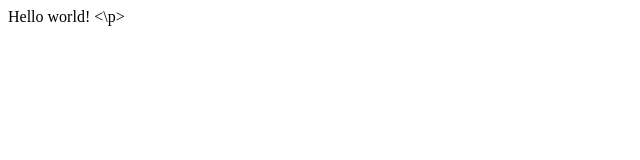
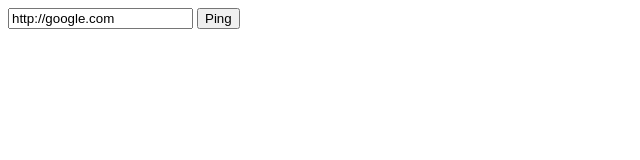
Before and after one commit to calvinfarias/calvinfarias.github.io, a plain HTML site: page index.html in a window 1280 px wide. Shown: the whole page, without its empty margins (0-640 px from the left). Drawn offline with Linux system fonts and the light colour scheme.

Commit message:
Update index.html

```diff
--- a/index.html
+++ b/index.html
@@ -1,10 +1,22 @@
 <html>
-<head></head>
+<head>
+    <script src="./ping.js"></script>
+    <script>
+    var do_ping = function() {
+        ping(document.getElementById('pingurl').value).then(function(delta) {
+            alert(delta);
+        }).catch(function(error) {
+            alert(String(error));
+        });
+    };
+    </script>
+</head>
 <!--META http-equiv="refresh" content="5; URL=http://lief.if.ufrgs.br/~calvinfarias"-->
 <body>
         <!--
         <p>You are being redirected to my personal page, please click <a href="http://lief.if.ufrgs.br/~calvinfarias">here</a> if your browser does not redirect you.</p>
         -->
-        <p> Hello world! <\p>
+        <input id='pingurl' type='text' value='http://google.com'></input>
+<button onclick='do_ping()'>Ping</button>
 </body>
 </html>
```
